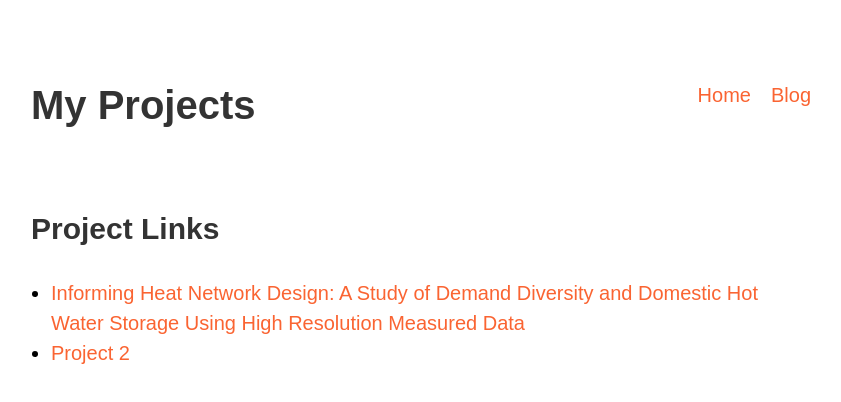
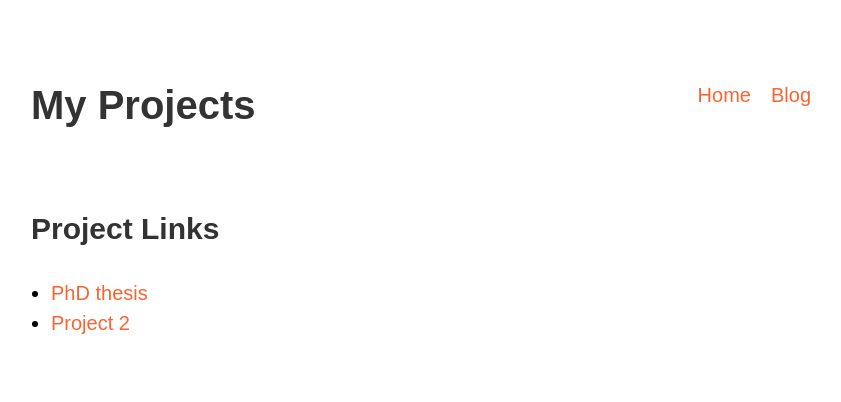
Before and after one commit to nikisahabandu/my-website, a plain HTML site: page projects.html in a window 1280 px wide. Shown: the whole page, without its empty margins (219-1060 px from the left). Drawn offline with Linux system fonts and the light colour scheme.

Commit message:
Update projects.html

```diff
--- a/projects.html
+++ b/projects.html
@@ -18,7 +18,7 @@
   <div class="container">
     <h2>Project Links</h2>
     <ul>
-      <li><a href="https://discovery.ucl.ac.uk/id/eprint/10206285/">Informing Heat Network Design: A Study of Demand Diversity and Domestic Hot Water Storage Using High Resolution Measured Data</a></li>
+      <li><a href="https://discovery.ucl.ac.uk/id/eprint/10206285/">PhD thesis</a></li>
       <li><a href="#">Project 2</a></li>
     </ul>
   </div>
```
